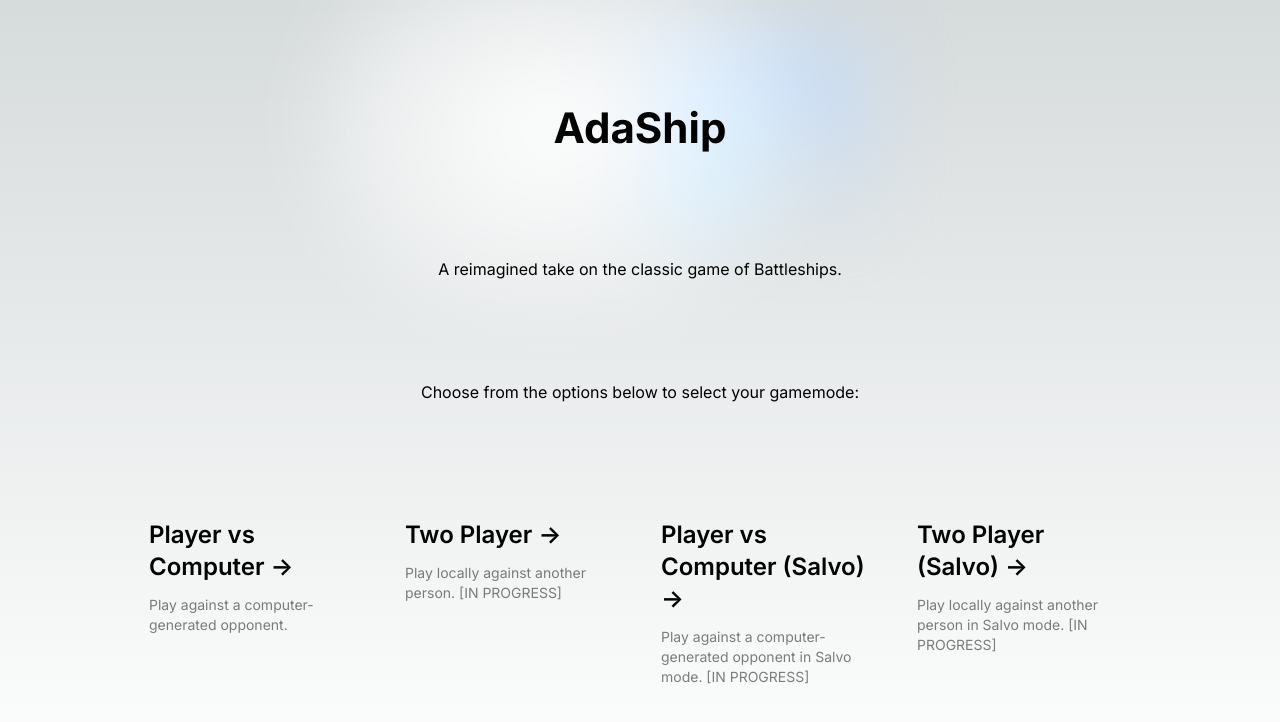
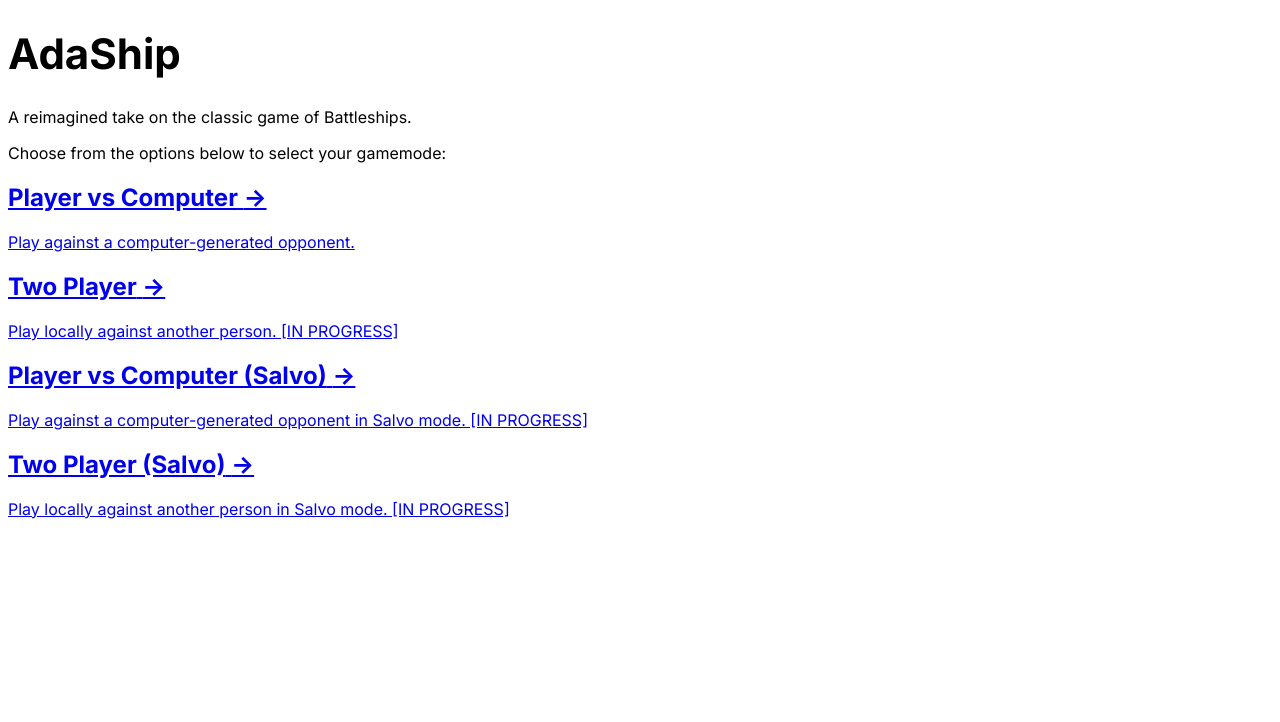
Before and after one commit to asherddesouza/AdaShip, a Next.js app in the folder ada-ship/: page / in a window 1280 px wide. Shown: the top 722 px of the page. Built offline with nearby package versions, Linux system fonts and the light colour scheme.

Commit message:
removing boilerplate css

```diff
--- a/ada-ship/src/app/globals.css
+++ b/ada-ship/src/app/globals.css
@@ -1,31 +1,3 @@
-@tailwind base;
-@tailwind components;
-@tailwind utilities;
-
-:root {
-  --foreground-rgb: 0, 0, 0;
-  --background-start-rgb: 214, 219, 220;
-  --background-end-rgb: 255, 255, 255;
-}
-
-@media (prefers-color-scheme: dark) {
-  :root {
-    --foreground-rgb: 255, 255, 255;
-    --background-start-rgb: 0, 0, 0;
-    --background-end-rgb: 0, 0, 0;
-  }
-}
-
-body {
-  color: rgb(var(--foreground-rgb));
-  background: linear-gradient(
-      to bottom,
-      transparent,
-      rgb(var(--background-end-rgb))
-    )
-    rgb(var(--background-start-rgb));
-}
-
 h1 {
   font-weight: bold;
   color: black;
--- /dev/null
+++ b/ada-ship/src/app/oneplayer/page.css
@@ -0,0 +1,3 @@
+.cheese {
+    color: blue
+}
--- a/ada-ship/src/app/oneplayer/page.js
+++ b/ada-ship/src/app/oneplayer/page.js
@@ -1,7 +1,14 @@
+import styles from './page.css'
+
 export const metadata = {
     title: 'One Player',
   }
 
 export default function Play({searchParams}) {
-    return <h1>One Player, Gamemode: {searchParams.gamemode}</h1>
+    return <h1 className='cheese'>One Player, Gamemode: {searchParams.gamemode}</h1>
+
+    //fix css
+    //create a file parser to take what's in adaship_config to define ship and board sizes
+    //create a grid in HTML/CSS to mirror what is created within the code
+    //create a default array type then create two arrays from that, one target and one shipboard
 }
--- a/ada-ship/src/app/page.js
+++ b/ada-ship/src/app/page.js
@@ -2,8 +2,8 @@ import Link from 'next/link'
 
 export default function Home() {
   return (
-    <main className="flex min-h-screen flex-col items-center justify-between p-24">
-      <div className="relative flex place-items-center before:absolute before:h-[300px] before:w-[480px] before:-translate-x-1/2 before:rounded-full before:bg-gradient-radial before:from-white before:to-transparent before:blur-2xl before:content-[''] after:absolute after:-z-20 after:h-[180px] after:w-[240px] after:translate-x-1/3 after:bg-gradient-conic after:from-sky-200 after:via-blue-200 after:blur-2xl after:content-[''] before:dark:bg-gradient-to-br before:dark:from-transparent before:dark:to-blue-700 before:dark:opacity-10 after:dark:from-sky-900 after:dark:via-[#0141ff] after:dark:opacity-40 before:lg:h-[360px] z-[-1]">
+    <main>
+      <div>
         <h1
           className="relative dark:drop-shadow-[0_0_0.3rem_#ffffff70] dark:invert">
           AdaShip
@@ -13,23 +13,20 @@ export default function Home() {
       <p>A reimagined take on the classic game of Battleships.</p>
       <p>Choose from the options below to select your gamemode:</p>
 
-      <div className="mb-32 grid text-center lg:max-w-5xl lg:w-full lg:mb-0 lg:grid-cols-4 lg:text-left">
+      <div>
         <Link
           href={{
             pathname: "/oneplayer",
             query: {gamemode: "normal"}
         }}
-          className="group rounded-lg border border-transparent px-5 py-4 transition-colors hover:border-gray-300 hover:bg-gray-100 hover:dark:border-neutral-700 hover:dark:bg-neutral-800/30"
-          target="_blank"
-          rel="noopener noreferrer"
         >
-          <h2 className={`mb-3 text-2xl font-semibold`}>
+          <h2>
             Player vs Computer{' '}
-            <span className="inline-block transition-transform group-hover:translate-x-1 motion-reduce:transform-none">
+            <span>
               -&gt;
             </span>
           </h2>
-          <p className={`m-0 max-w-[30ch] text-sm opacity-50`}>
+          <p>
             Play against a computer-generated opponent.
           </p>
         </Link>
@@ -39,17 +36,14 @@ export default function Home() {
             pathname: "/twoplayer",
             query: {gamemode: "normal"}
         }}
-          className="group rounded-lg border border-transparent px-5 py-4 transition-colors hover:border-gray-300 hover:bg-gray-100 hover:dark:border-neutral-700 hover:dark:bg-neutral-800 hover:dark:bg-opacity-30"
-          target="_blank"
-          rel="noopener noreferrer"
         >
-          <h2 className={`mb-3 text-2xl font-semibold`}>
+          <h2>
             Two Player{' '}
-            <span className="inline-block transition-transform group-hover:translate-x-1 motion-reduce:transform-none">
+            <span>
               -&gt;
             </span>
           </h2>
-          <p className={`m-0 max-w-[30ch] text-sm opacity-50`}>
+          <p>
             Play locally against another person. [IN PROGRESS]
           </p>
         </Link>
@@ -58,18 +52,14 @@ export default function Home() {
           href={{
             pathname: "/oneplayer",
             query: {gamemode: "salvo"}
-        }}
-          className="group rounded-lg border border-transparent px-5 py-4 transition-colors hover:border-gray-300 hover:bg-gray-100 hover:dark:border-neutral-700 hover:dark:bg-neutral-800/30"
-          target="_blank"
-          rel="noopener noreferrer"
-        >
-          <h2 className={`mb-3 text-2xl font-semibold`}>
+        }}>
+          <h2>
             Player vs Computer (Salvo){' '}
-            <span className="inline-block transition-transform group-hover:translate-x-1 motion-reduce:transform-none">
+            <span>
               -&gt;
             </span>
           </h2>
-          <p className={`m-0 max-w-[30ch] text-sm opacity-50`}>
+          <p>
             Play against a computer-generated opponent in Salvo mode. [IN PROGRESS]
           </p>
         </Link>
@@ -79,17 +69,14 @@ export default function Home() {
             pathname: "/twoplayer",
             query: {gamemode: "salvo"}
         }}
-          className="group rounded-lg border border-transparent px-5 py-4 transition-colors hover:border-gray-300 hover:bg-gray-100 hover:dark:border-neutral-700 hover:dark:bg-neutral-800/30"
-          target="_blank"
-          rel="noopener noreferrer"
         >
-          <h2 className={`mb-3 text-2xl font-semibold`}>
+          <h2>
             Two Player (Salvo){' '}
-            <span className="inline-block transition-transform group-hover:translate-x-1 motion-reduce:transform-none">
+            <span>
               -&gt;
             </span>
           </h2>
-          <p className={`m-0 max-w-[30ch] text-sm opacity-50`}>
+          <p>
             Play locally against another person in Salvo mode. [IN PROGRESS]
           </p>
         </Link>
```
